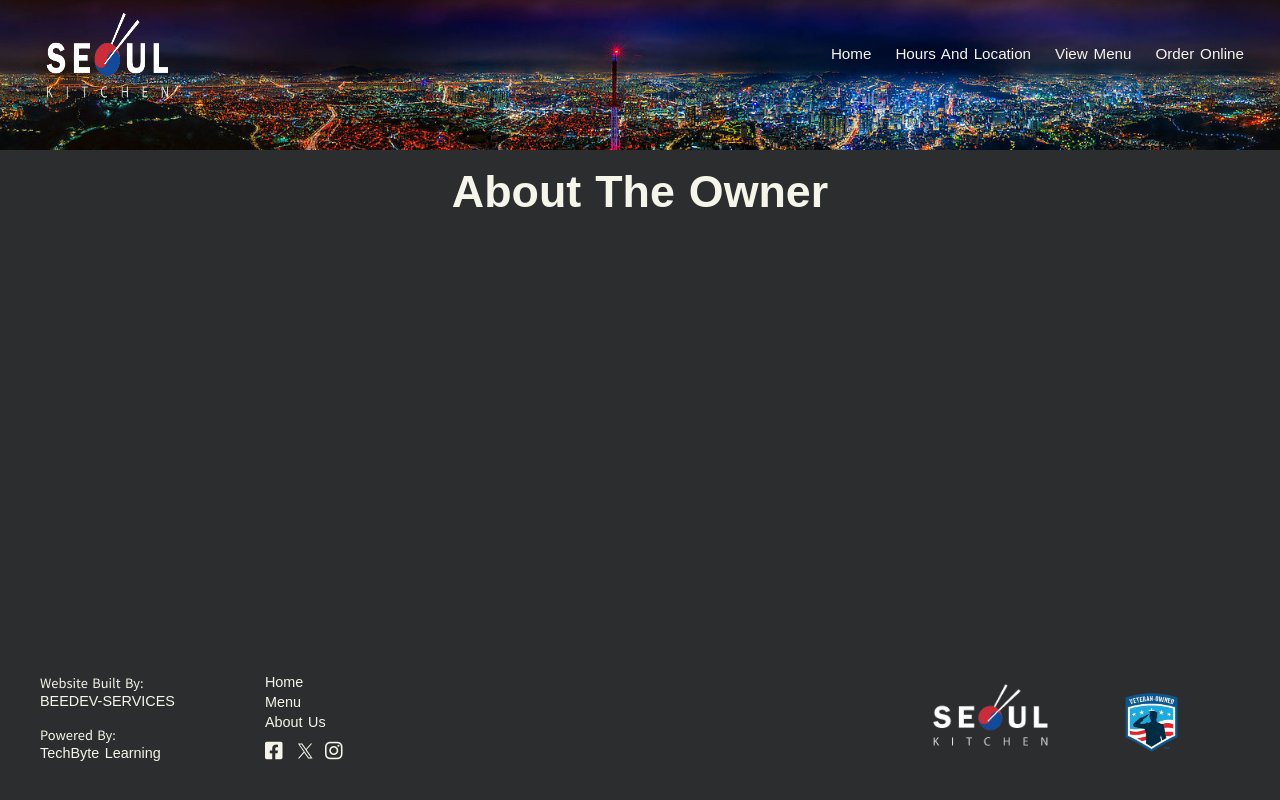
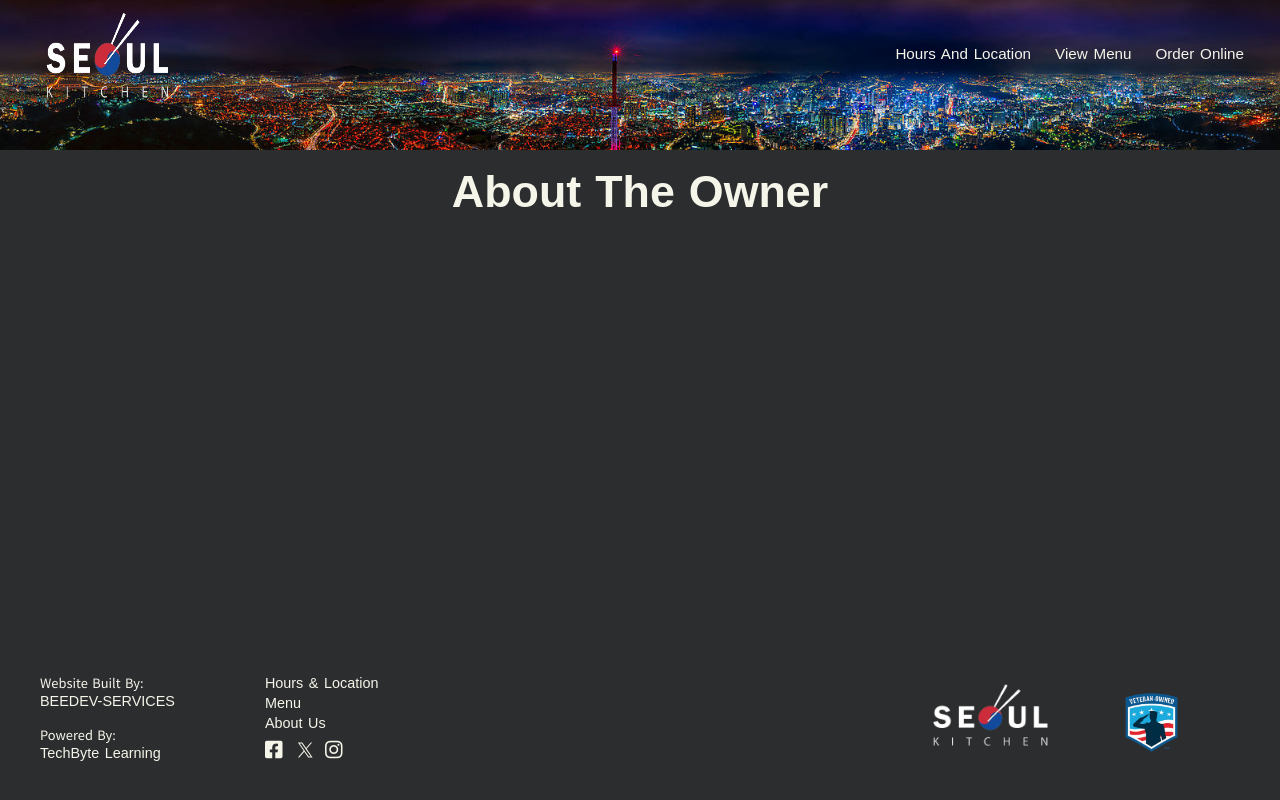
Before and after one commit to cgbridgewater/Seoul_Kitchen, a React (Vite) app: page /aboutus in a window 1280 px wide. Built offline with nearby package versions, Linux system fonts and the light colour scheme; a web font is replaced by a local one.

Commit message:
link alterations

```diff
--- a/src/App.css
+++ b/src/App.css
@@ -644,11 +644,11 @@ footer {
 .footer_socials {
   position: relative;
   display: flex;
-  justify-content: flex-end;
+  justify-content: flex-start;
   align-items: center;
   gap: 0 10px;
   transition: all 200ms ease;
-  margin-top: 5px;
+  margin-top: 3px;
 
   i {
     font-size: 1.25rem;
@@ -986,7 +986,6 @@ footer {
 /*                         */
 /*     MENU PAGE STYLE     */
 /*                         */
-
 .menu {
   background-color: var(--white);
   display: flex;
@@ -1025,7 +1024,6 @@ footer {
 /*                      */
 /*    LOCATION STYLE    */
 /*                      */
-
 .mapping iframe {
   min-height: 320px;
   min-width: 320px;
@@ -1046,26 +1044,26 @@ footer {
   color: var(--main_bg);
 
   h1 {
-    font-family: "Kessel205W00-Book";
-    word-spacing: .097rem;
     font-size: 3.5rem;
   }
   h3 {
-    width: 310px;
+    width: 275px;
     border-bottom: 2px solid;
     margin: 42px 0 8px;
   }
-  h5, h6 {
+  h5 {
     font-size: 1.125rem;
     font-weight: 100;
     letter-spacing: .09rem;
     word-spacing: .197rem;
     margin: 8px 0 16px;
+    font-family: "Source";
   }
   .day {
     font-weight: 600;
     text-decoration: underline;
     margin-bottom: 0px;
+    font-family: "Kessel205W00-Book";
   }
   p {
     font-size: .8rem;
@@ -1075,6 +1073,7 @@ footer {
   }
   a {
     text-align: center;
+    font-family: "Source";
 
     &:hover {
       color: var(--alt_white);
--- a/src/Components/Footer/Footer.jsx
+++ b/src/Components/Footer/Footer.jsx
@@ -23,7 +23,7 @@ const Footer = () => {
                     </p>
                 </div>
                 <div className="footer_link_column">
-                    <FooterLink href="/" text="Home" />
+                    <FooterLink href="/location" text="Hours & Location" />
                     <FooterLink href="/menu" text="Menu" />
                     <FooterLink href="/aboutus" text="About Us" />
                     {/* <FooterLink href="/#" text="Order Online" /> */}
--- a/src/Components/Navbar/NavHeader.jsx
+++ b/src/Components/Navbar/NavHeader.jsx
@@ -110,7 +110,7 @@ const NavHeader = () => {
                     {/* Nav Links */}
                     <nav className="navigation">
                         <ul>
-                            <li><NavLink href={"/"} text={ "Home "} /></li>
+                            {/* <li><NavLink href={"/"} text={ "Home "} /></li> */}
                             <li><NavLink href={"/location"} text={ "Hours And Location "} /></li>
                             <li><NavLink href={"/menu"} text={ "View Menu "} /></li>
                             <li><NavLink href={"/#disabled"} text={ "Order Online "} /></li>
--- a/src/Components/Navbar/NavHero.jsx
+++ b/src/Components/Navbar/NavHero.jsx
@@ -111,7 +111,7 @@ const NavHero = () => {
                     {/* Nav Links */}
                     <nav className="navigation">
                         <ul>
-                            <li><NavLink href={"/"} text={ "Home "} /></li>
+                            {/* <li><NavLink href={"/"} text={ "Home "} /></li> */}
                             <li><NavLink href={"/location"} text={ "Hours And Location "} /></li>
                             <li><NavLink href={"/menu"} text={ "View Menu "} /></li>
                             <li><NavLink href={"/#disabled"} text={ "Order Online "} /></li>
```
